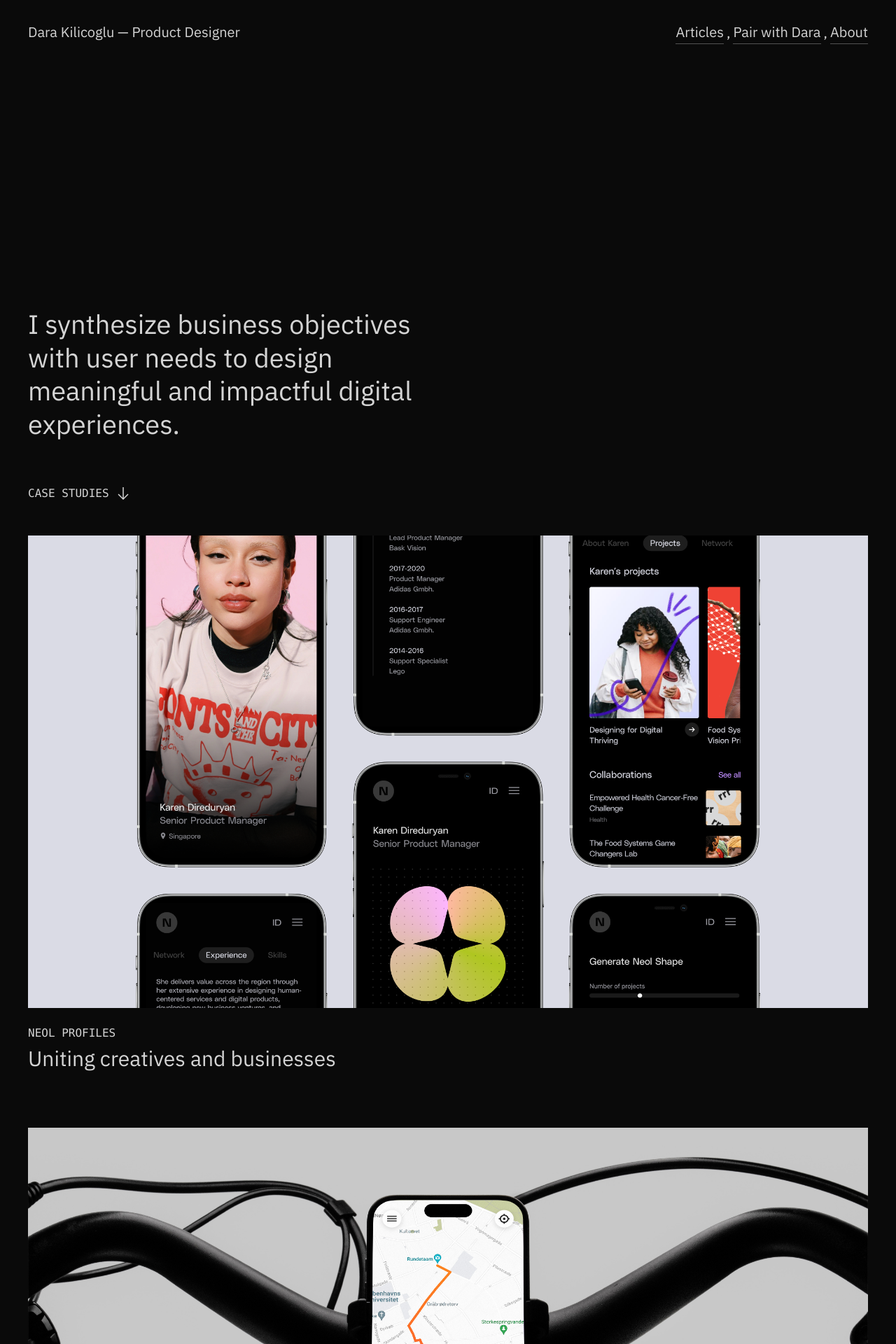
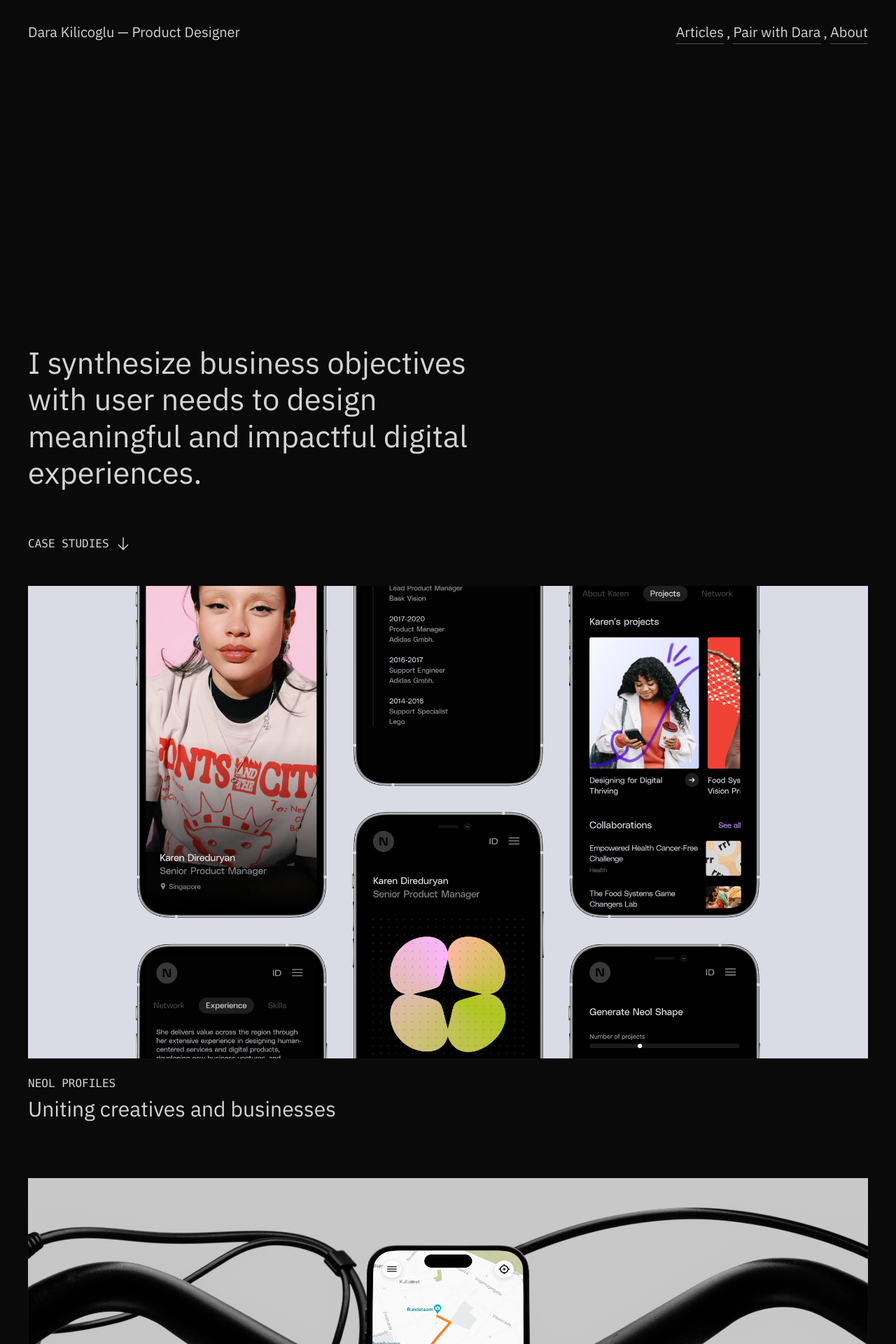
Before and after one commit to dara/darakilicoglu.com, a Jekyll site: the page built from index.html, in a window 1280 px wide. Shown: the top 1920 px of the page at 70% size. Built offline with Jekyll 4.4.1, drawn with Linux system fonts in a browser that asks for light colours.

Commit message:
Improve typography

```diff
--- a/assets/css/main.css
+++ b/assets/css/main.css
@@ -662,6 +662,21 @@ p:last-child {
   }
 }
 
+.title-cover {
+  font-size: min(3.4vw, 56px);
+  max-width: 12em;
+}
+
+@media (min-width: 768px) {
+  .title-cover {
+    max-width: 16em;
+  }
+}
+
+.title-cover {
+  line-height: 1.2;
+}
+
 .title-1 {
   font-size: 26px;
 }
@@ -928,10 +943,6 @@ p:last-child {
 
 .max-w-\[500px\] {
   max-width: 500px;
-}
-
-.list-disc {
-  list-style-type: disc;
 }
 
 .grid-cols-1 {
@@ -1208,8 +1219,8 @@ p:last-child {
     display: none;
   }
 
-  .md\:h-\[70vh\] {
-    height: 70vh;
+  .md\:h-\[78vh\] {
+    height: 78vh;
   }
 
   .md\:h-auto {
--- a/assets/css/main.tailwind.css
+++ b/assets/css/main.tailwind.css
@@ -26,6 +26,12 @@
 
   .title-mono {
     @apply uppercase text-sm font-mono;
+  }
+
+  .title-cover {
+    font-size: min(3.4vw, 56px);
+    @apply max-w-[12em] md:max-w-[16em];
+    line-height: 1.2;
   }
 
   .title-1 {
--- a/index.html
+++ b/index.html
@@ -4,8 +4,8 @@ layout: default
 
 {% include header.html %}
 
-<div class="intro h-[67vh] md:h-[70vh] flex items-end pb-10 md:pb-16">
-    <h2 class="title-1">I synthesize business objectives with user needs to design meaningful and impactful digital experiences.</h2>
+<div class="intro h-[67vh] md:h-[78vh] flex items-end pb-10 md:pb-16">
+    <h2 class="title-cover">I synthesize business objectives with user needs to design meaningful and impactful digital experiences.</h2>
 </div>
 
 <p class="hidden md:flex items-center gap-2 mb-12 title-mono">
```
